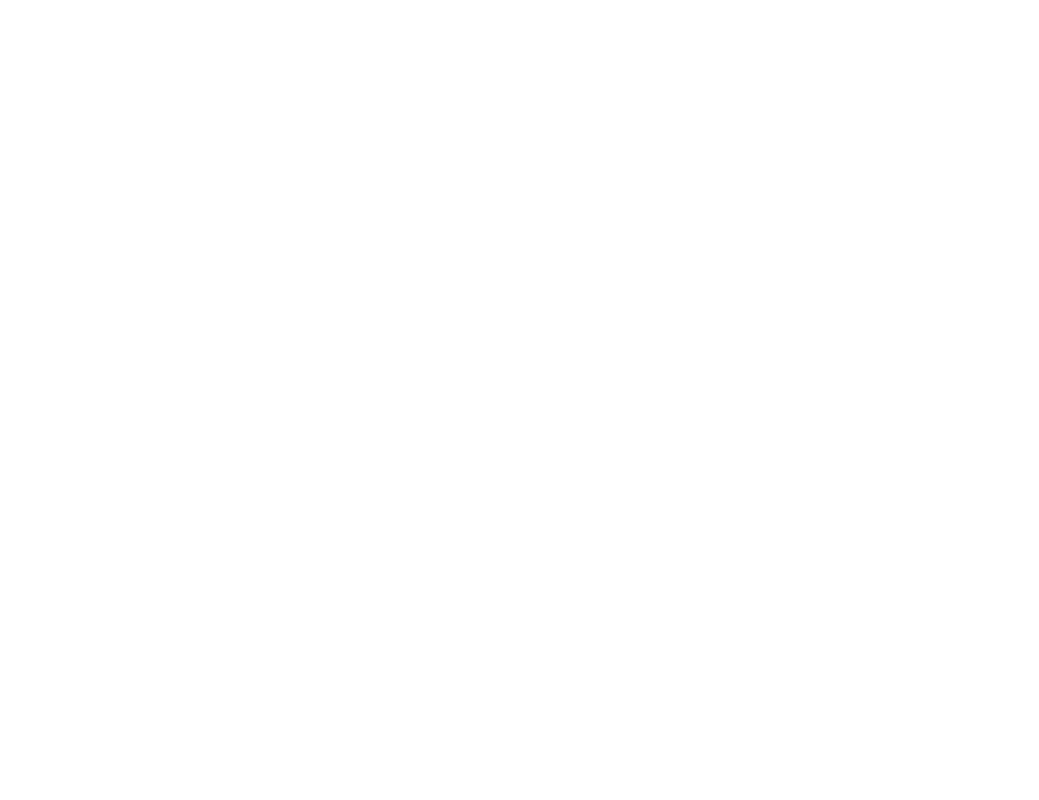
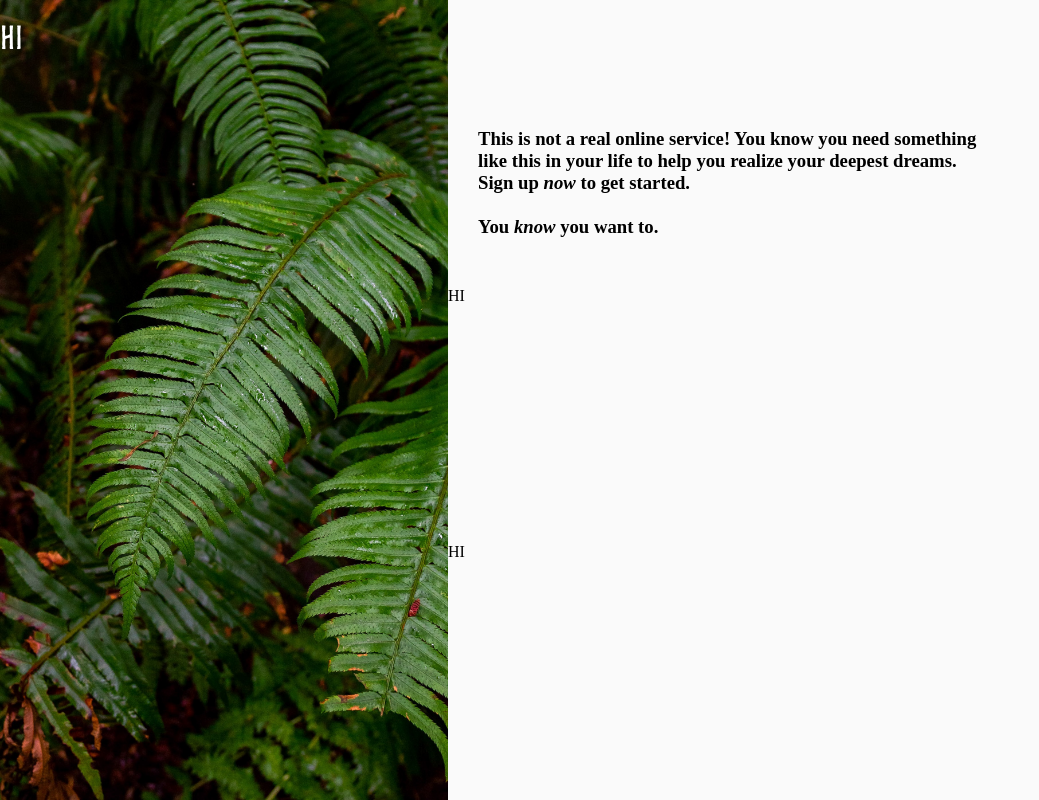
Before and after one commit to i2305/sign-up-form, a plain HTML site: page index.html in a window 1280 px wide. Shown: the whole page, without its empty margins (0-1039 px from the left). Drawn offline with Linux system fonts and the light colour scheme.

Commit message:
work with right side of page

```diff
--- a/index.html
+++ b/index.html
@@ -7,6 +7,23 @@
     <link rel="stylesheet" href="styles.css">
 </head>
 <body>
-
+    <div class="main">
+        <div class="left">
+            <h1>Hi</h1>
+        </div>
+        <div class="right">
+            <div class="first">
+                <h3>
+                    This is not a real online service! You know you need something <br/>
+                    like this in your life to help you realize your deepest dreams. <br/>
+                    Sign up <em>now</em> to get started.
+                    <br/><br/>
+                    You <em>know</em> you want to.
+                </h3>
+            </div>
+            <div class="second">HI</div>
+            <div class="third">HI</div>
+        </div>
+    </div>
 </body>
 </html>
--- a/styles.css
+++ b/styles.css
@@ -0,0 +1,46 @@
+@font-face {
+    font-family: Norse-Bold;
+    src: url(../sign-up-form/fonts/Norse-Bold.otf);
+}
+
+body{
+    margin: 0;
+    padding: 0;
+}
+
+.main {
+    display: flex;
+    flex-direction: row;
+    width:100vw;
+    height:100vh;
+}
+
+.left {
+    background-image: url(../sign-up-form/img/leaves.jpg);
+    width:35vw;
+    background-repeat: no-repeat;
+    background-size: cover;
+    color:white;
+    font-family: Norse-Bold, sans-serif;
+}
+
+.right{
+    display: flex;
+    flex-direction: column;
+    background-color: #fafafa;
+    width:65vw;
+}
+
+.first,
+.second,
+.third {
+    height:33vh;
+}
+
+.first{
+    display: flex;
+    justify-content: flex-start;
+    align-items: flex-end;
+    margin-left: 30px;
+    margin-bottom: 30px;
+}
```
